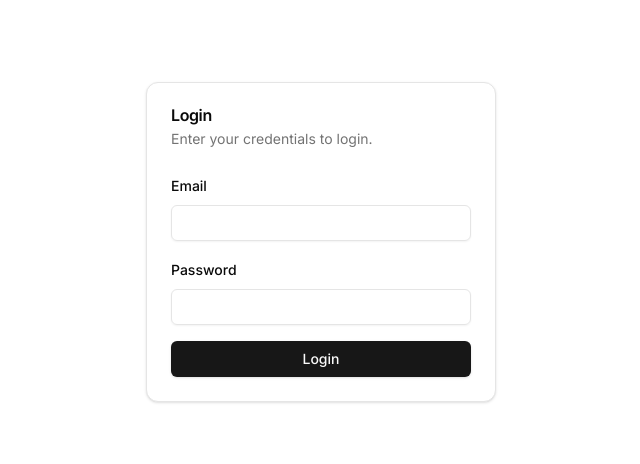
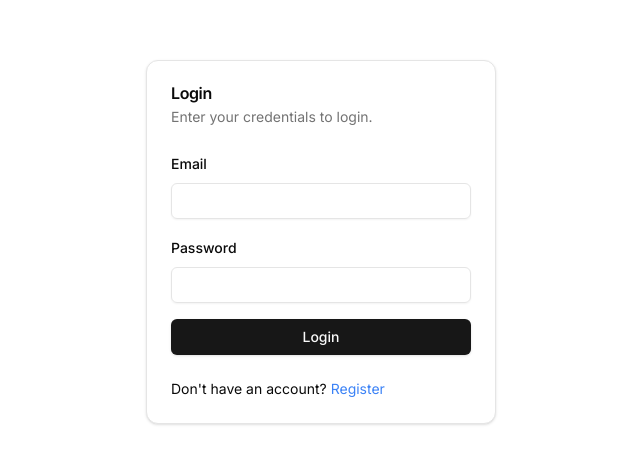
Before and after one commit to kingskiller7/Play, a Next.js app in the folder front/: page /login in a window 1280 px wide. Shown: the part 158-622 px from the top of the page, without its empty margins (319-959 px from the left). Built offline with nearby package versions, Linux system fonts and the light colour scheme.

Commit message:
Resolve Error missing.

```diff
--- a/front/app/admin/users/page.tsx
+++ b/front/app/admin/users/page.tsx
@@ -11,10 +11,17 @@ import { Dialog, DialogContent, DialogHeader, DialogTitle, DialogTrigger } from
 import { Label } from "@/components/ui/label"
 import api from '@/lib/api'
 
+interface User {
+  id: string;
+  name: string;
+  email: string;
+  role: string;
+}
+
 export default function UserManagement() {
   const { isAdmin } = useAuth()
-  const [users, setUsers] = useState<any[]>([])
-  const [editingUser, setEditingUser] = useState<any>(null)
+  const [users, setUsers] = useState<User[]>([])
+  const [editingUser, setEditingUser] = useState<User | null>(null)
   const [name, setName] = useState('')
   const [email, setEmail] = useState('')
   const [role, setRole] = useState('')
@@ -37,7 +44,7 @@ export default function UserManagement() {
     }
   }, [isAdmin])
 
-  const handleEdit = (user: any) => {
+  const handleEdit = (user: User) => {
     setEditingUser(user)
     setName(user.name)
     setEmail(user.email)
--- a/front/app/dashboard/page.tsx
+++ b/front/app/dashboard/page.tsx
@@ -12,7 +12,7 @@ export default function Dashboard() {
       <Card>
         <CardHeader>
           <CardTitle>Welcome to Your Dashboard</CardTitle>
-          <CardDescription>Here's an overview of your account</CardDescription>
+          <CardDescription>Here&apos;s an overview of your account</CardDescription>
         </CardHeader>
         <CardContent>
           <p>Hello, {user?.name}! This is your personalized dashboard.</p>
--- a/front/app/login/page.tsx
+++ b/front/app/login/page.tsx
@@ -19,7 +19,7 @@ export default function Login() {
     try {
       await login(email, password)
     } catch (error) {
-      setError('Invalid email or password')
+      setError('Invalid email or password.')
     }
   }
 
@@ -58,6 +58,14 @@ export default function Login() {
             </Button>
           </form>
         </CardContent>
+        <CardFooter>
+          <p className="text-sm">
+            Don&apos;t have an account?{' '}
+            <a href="/register" className="text-blue-500 hover:underline">
+              Register
+            </a>
+          </p>
+        </CardFooter>
       </Card>
     </div>
   )
--- a/front/app/settings/page.tsx
+++ b/front/app/settings/page.tsx
@@ -46,6 +46,7 @@ export default function Settings() {
       <Card>
         <CardHeader>
           <CardTitle>Change Password</CardTitle>
+          {user && <p>Logged in as: { user.name }</p>}
         </CardHeader>
         <CardContent>
           <form onSubmit={handleSubmit} className="space-y-4">
--- a/front/components/input.tsx
+++ b/front/components/input.tsx
@@ -1,11 +1,7 @@
 import * as React from "react"
-
 import { cn } from "@/lib/utils"
 
-export interface InputProps
-  extends React.InputHTMLAttributes<HTMLInputElement> {}
-
-const Input = React.forwardRef<HTMLInputElement, InputProps>(
+const Input = React.forwardRef<HTMLInputElement, React.InputHTMLAttributes<HTMLInputElement>>(
   ({ className, type, ...props }, ref) => {
     return (
       <input
```
